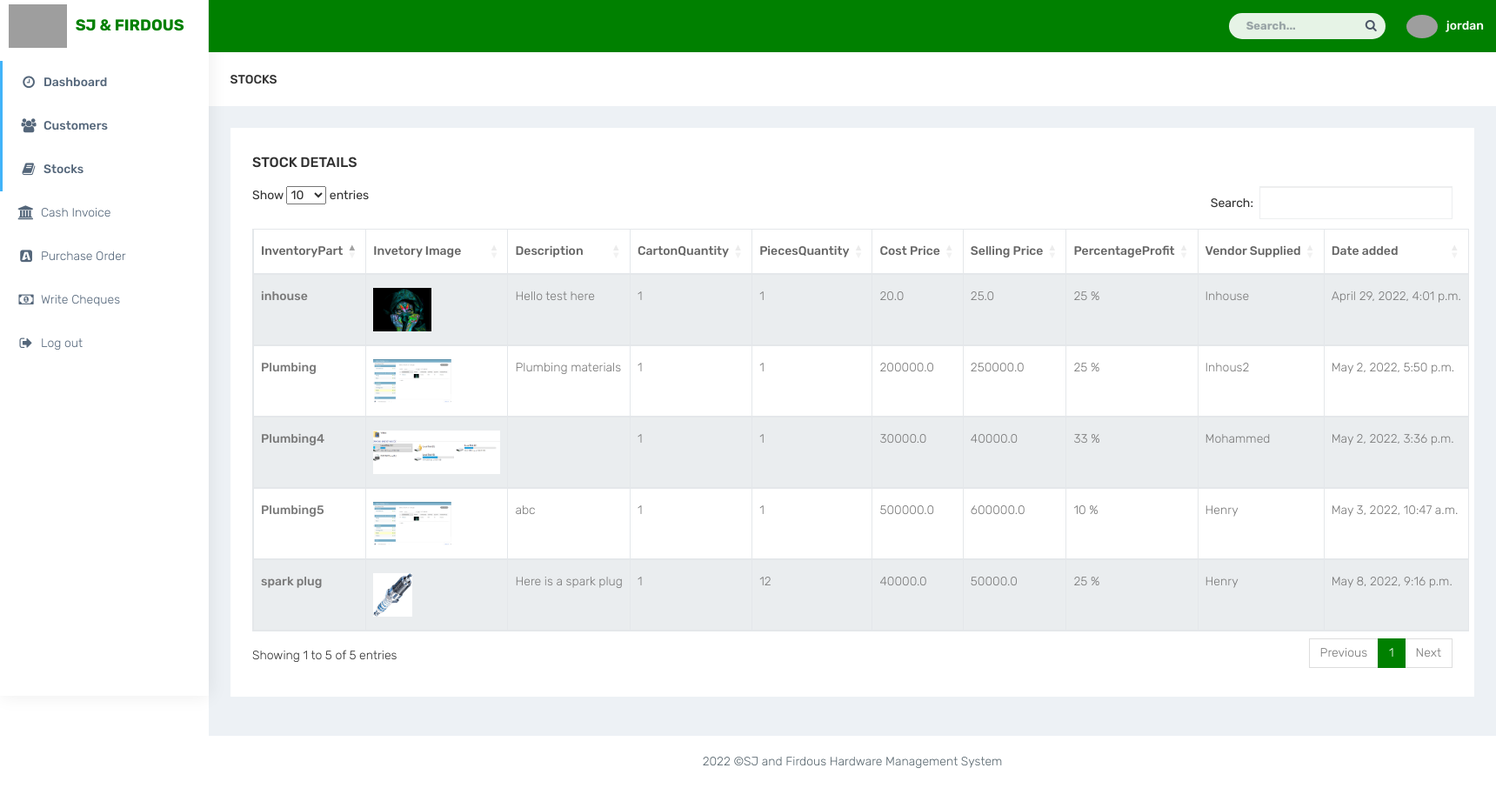
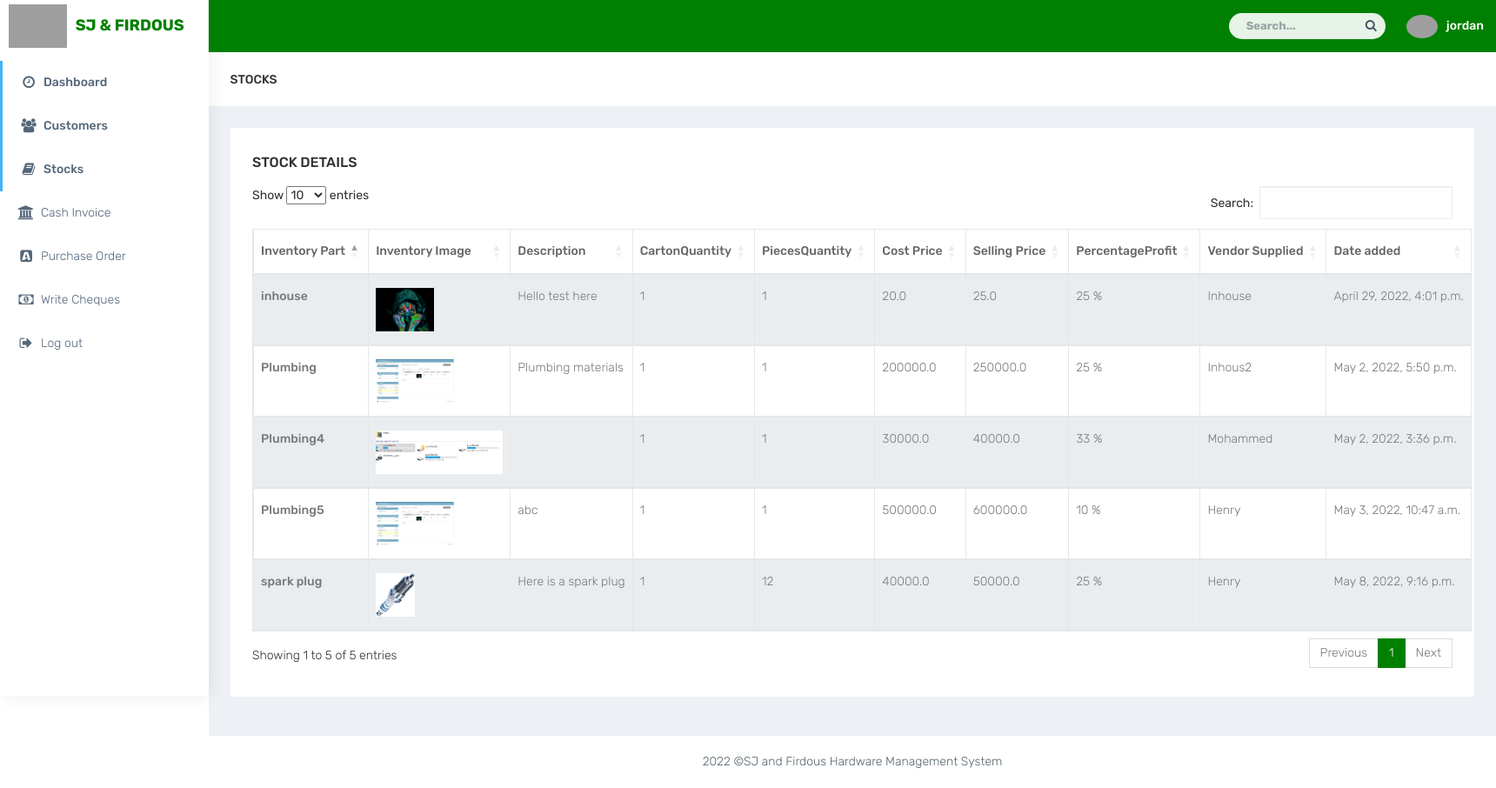
Before and after one commit to jkinathan/firdous, a Django app: page /stocks/ in a window 1720 px wide. Shown: the whole page at 87% size. Run offline with Django 4.2, Linux system fonts and the light colour scheme; a user stored in the database is signed in; data comes from the database, SQL or seed files in the repository; parts of the project's set-up code (start-up, migrations or seed data) failed here and were passed over; some libraries are stand-ins or nearby versions; grey boxes are pictures that could not be loaded.

Commit message:
fix: Fixes typo for Inventory Image

```diff
--- a/templates/inventory.html
+++ b/templates/inventory.html
@@ -19,8 +19,8 @@
                     <table id="example" class="table table-striped table-bordered dt-responsive nowrap" style="width:100%">
                         <thead>
                             <tr>
-                                <th>InventoryPart</th>
-                                <th>Invetory Image</th>
+                                <th>Inventory Part</th>
+                                <th>Inventory Image</th>
                                 <th>Description</th>
                                 <th>CartonQuantity</th>
                                 <th>PiecesQuantity</th>
```
